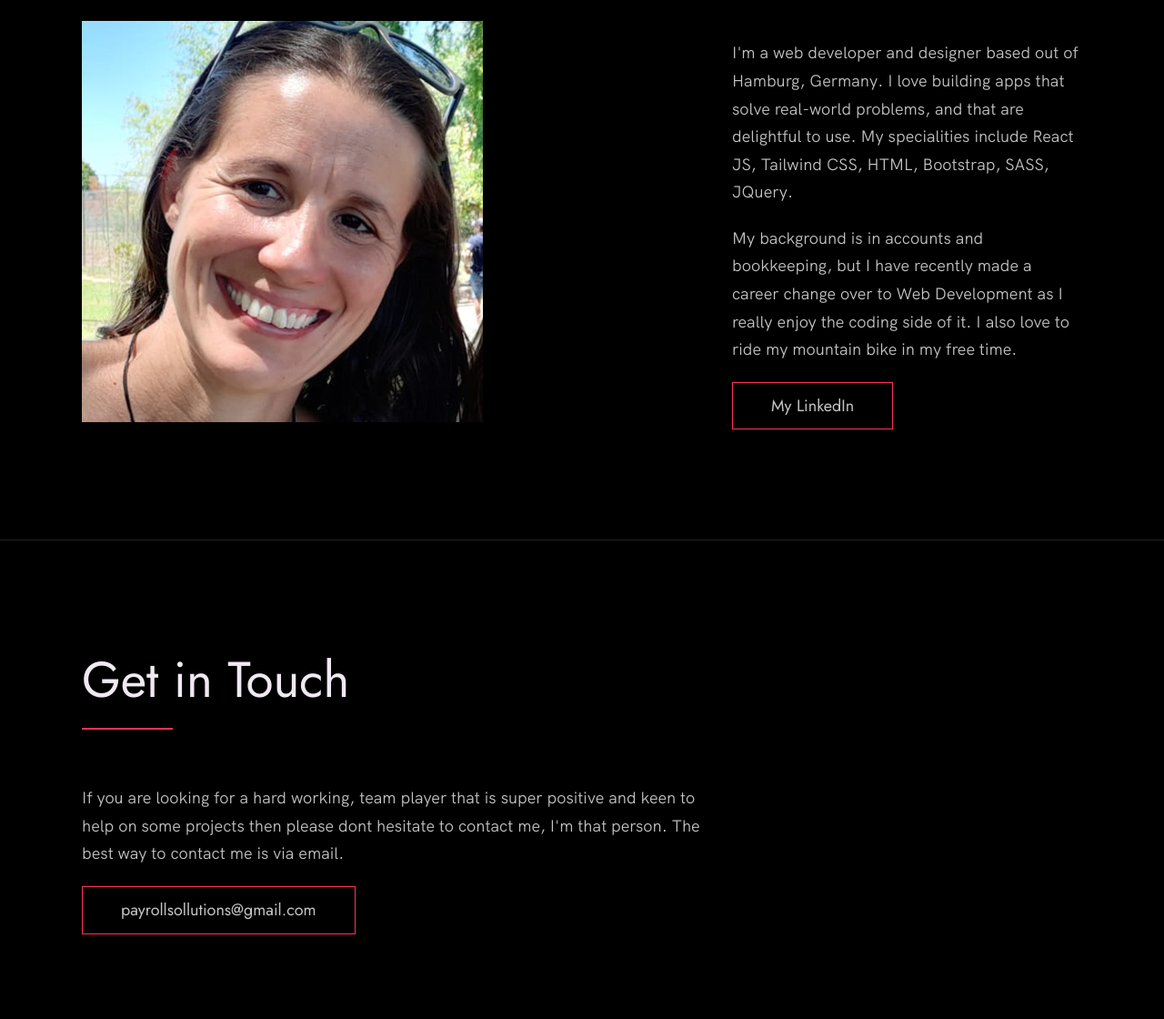
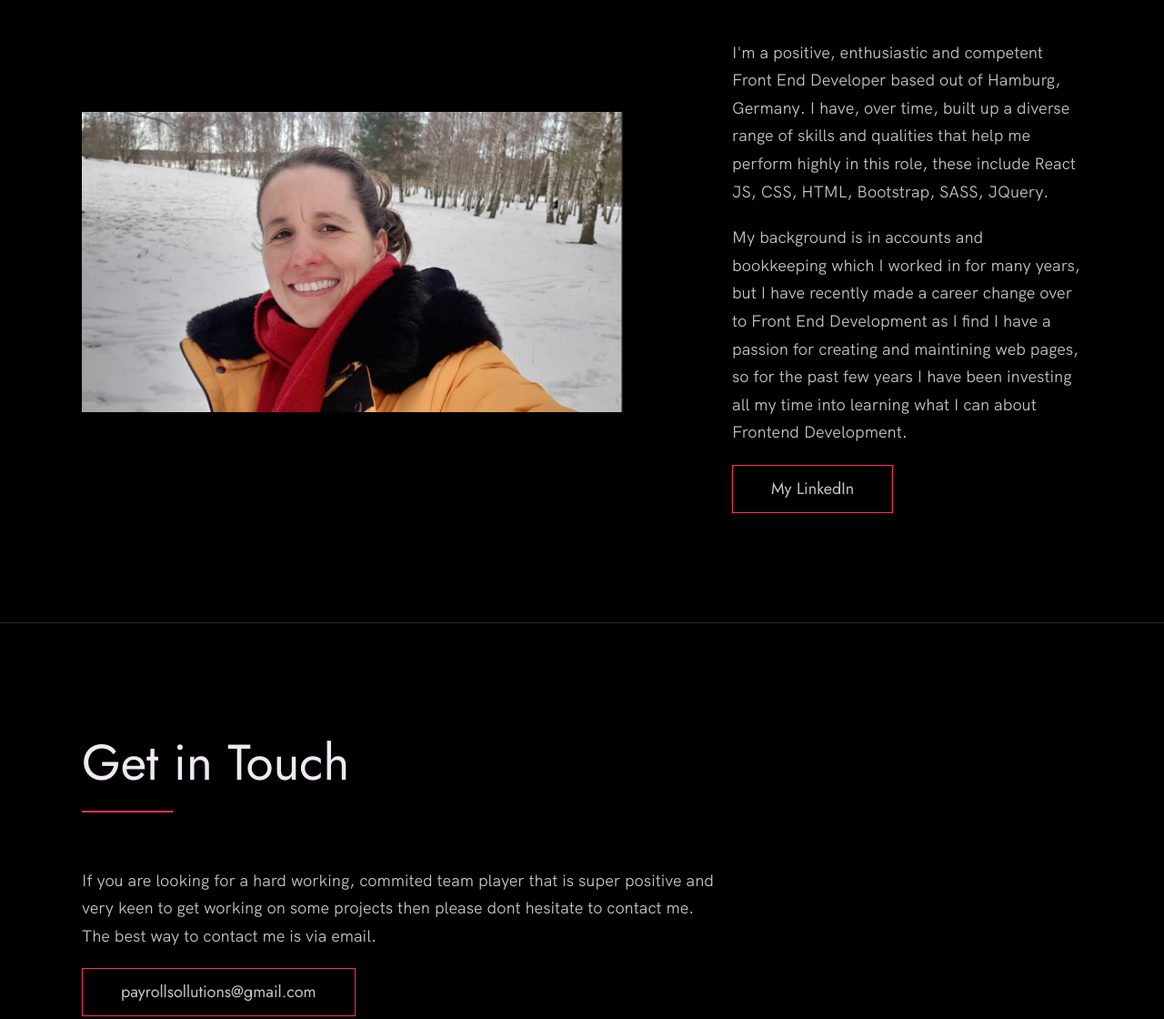
Before and after one commit to BiancaNiemann/Portfolio, a plain HTML site: page index.html in a window 1280 px wide. Shown: the part 2880-4000 px from the top of the page at 91% size. Drawn offline with Linux system fonts and the light colour scheme.

Commit message:
changes commit

```diff
--- a/index.html
+++ b/index.html
@@ -112,7 +112,7 @@
             <div class="work__text">
               <h3>Quiz Master</h3>
               <p>
-                A fun game to test you knowledge on an array of different topics, where you can choose your subject plus the difficulty level.
+                A fun game to test your knowledge on an array of different topics, where you can choose your subject plus the difficulty level.
               </p>
               <ul class="work__list">
                 <li>HTML</li>
@@ -143,13 +143,13 @@
         <h2>About Me</h2>
         <div class="about__content">
           <div class="about__text">
-            <p>I'm a web developer and designer based out of Hamburg, Germany. I love building apps that solve real-world problems, and that are delightful to use. My specialities include React JS, Tailwind CSS, HTML, Bootstrap, SASS, JQuery.</p>
-            <p>My background is in accounts and bookkeeping, but I have recently made a career change over to Web Development as I really enjoy the coding side of it. I also love to ride my mountain bike in my free time.</p>
+            <p>I'm a positive, enthusiastic and competent Front End Developer based out of Hamburg, Germany. I have, over time, built up a diverse range of skills and qualities that help me perform highly in this role, these include React JS, CSS, HTML, Bootstrap, SASS, JQuery.</p>
+            <p>My background is in accounts and bookkeeping which I worked in for many years, but I have recently made a career change over to Front End Development as I find I have a passion for creating and maintining web pages, so for the past few years I have been investing all my time into learning what I can about Frontend Development. </p>
             <a href="https://www.linkedin.com/in/bianca-niemann-8671b1246/" class="btn" target="_blank">My LinkedIn</a>
           </div>
 
           <div class="about__photo-container">
-            <img class="about__photo" src="./images/PortfolioProfilePic.png" alt="profile" />
+            <img class="about__photo" src="./images/ProfilePic1 - Copy.JPG" alt="profile" />
           </div>
         </div>
       </div>
@@ -163,7 +163,7 @@
       <h2>Get in Touch</h2>
       <div class="contact__info">
         <p>
-          If you are looking for a hard working, team player that is super positive and keen to help on some projects then please dont hesitate to contact me, I'm that person. The best way to contact me is via email.
+          If you are looking for a hard working, commited team player that is super positive and very keen to get working on some projects then please dont hesitate to contact me. The best way to contact me is via email.
         </p>
         <a href="mailto:payrollsollutions@gmail.com" class="btn">payrollsollutions@gmail.com</a>
       </div>
```
Also changed, not shown: images/ProfilePic1 - Copy.JPG (added).
